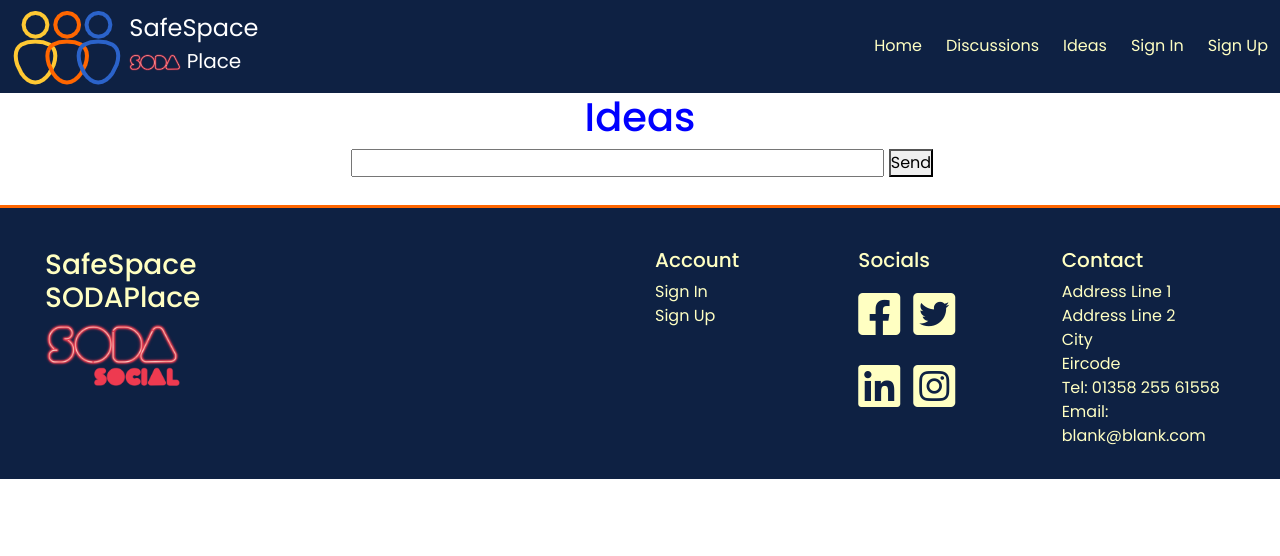
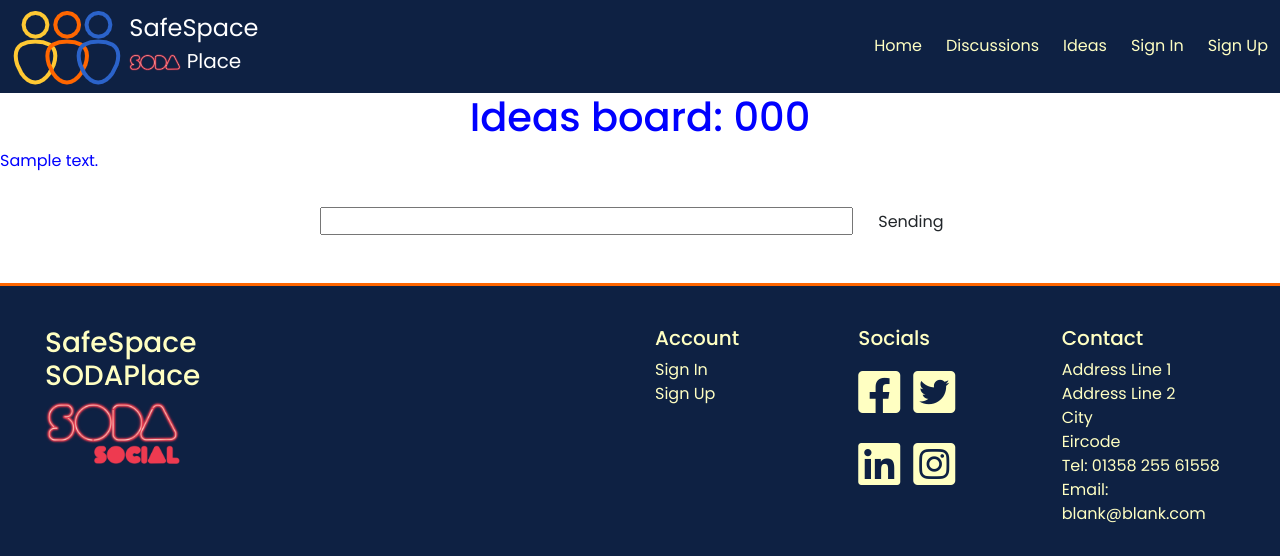
Before and after one commit to Dee-McG/SafeSpaceSODAPlace, a Django app: template ideas/templates/ideas/idea.html in a window 1280 px wide. Shown: the top 556 px of the page. Run offline with Django 3.2, Linux system fonts and the light colour scheme; the template is opened without the code that fills it: values that come from a table or form of the project are taken from there, others are empty; tables that the repository leaves empty hold one stand-in row (values such as "Sample post"); some libraries are stand-ins or nearby versions.

Commit message:
Build ideas JS to create ideas

```diff
--- /dev/null
+++ b/ideas/static/js/ideas.js
@@ -0,0 +1,50 @@
+/*---------------------------------------Django CSRF Token---------------------------------------*/
+
+function getCookie(name) {
+    let cookieValue = null;
+    if (document.cookie && document.cookie !== '') {
+      const cookies = document.cookie.split(';');
+      for (let i = 0; i < cookies.length; i++) {
+        const cookie = cookies[i].trim();
+        // Does this cookie string begin with the name we want?
+        if (cookie.substring(0, name.length + 1) === (name + '=')) {
+          cookieValue = decodeURIComponent(cookie.substring(name.length + 1));
+          break;
+        }
+      }
+    }
+    return cookieValue;
+  }
+  const csrftoken = getCookie('csrftoken');
+
+/*----------------------------------------Create an idea----------------------------------------*/
+
+url = `/ideas/create/`;
+const form = document.getElementById('ideaForm');
+
+form.addEventListener('submit', function (e) {
+  e.preventDefault();
+
+  let idea_message = document.getElementById('idea_message').value;
+  let board_id = document.getElementById('board_id').innerHTML;
+
+  console.log(board_id);
+  console.log(idea_message);
+
+
+  fetch(url, {
+    method: 'POST',
+    headers: {
+      'Content-type': 'application/json',
+      'X-CSRFToken': csrftoken,
+    },
+    body: JSON.stringify({
+      'user': 1,
+      'closed': false,
+      'idea_message': idea_message,
+      'board': board_id
+    })
+  }).then(function (response) {
+    //location.reload();
+  });
+});
--- a/ideas/templates/ideas/idea.html
+++ b/ideas/templates/ideas/idea.html
@@ -3,27 +3,30 @@
 
 {% block content %}
 
-<h1 style="color:blue;" class="text-center">Ideas</h1>
+<h1 style="color:blue;" class="text-center">Ideas board: <span id="board_id">{{ board }}</span></h1>
 
 <div class="row no-gutters">
     <div class="col-12">
         <!-- Idea container -->
         <div>
-            {% for idea in object.items.all %}
+            {% for idea in ideas %}
                 <p style="color:blue;">
                 {{ idea.idea_message }}
             {% endfor %}
         </div>
         <!-- Form to submit new idea -->
-        <form method="POST" action="" class="form mb-2" enctype="multipart/form-data">
-            {% csrf_token %}
+        <form id="ideaForm" class="form mb-2">
             <div class="text-center">
                 <label for="idea_message"><span class="sr-only">Please enter a message</span></label>
                 <input type="text" id="idea_message" name="idea_message" class="col-5">
-                <button type="submit">Send</button>
+                <button class="btn waves-effect waves-light light-blue lighten-2" type="submit" name="action">Sending</button>
             </div>
         </form>
     </div>
 </div>
 
 {% endblock %}
+
+{% block page_scripts %}
+  <script type="text/javascript" src="{% static 'js/ideas.js' %}"></script>
+{% endblock %}
```
